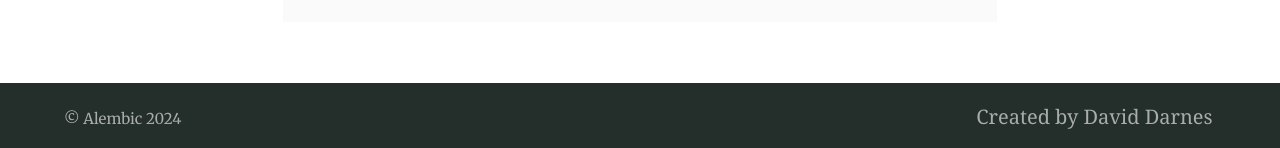
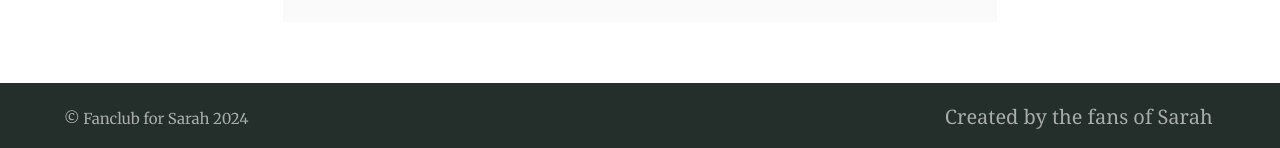
Before and after one commit to Sarah-fan-club/sarah-fan-club.github.io, a Jekyll site: the page built from index.md, in a window 1280 px wide. Shown: the part 1195-1343 px from the top of the page. Built offline with Jekyll 4.4.1, drawn with Linux system fonts in a browser that asks for light colours.

Commit message:
Update _config.yml

```diff
--- a/_config.yml
+++ b/_config.yml
@@ -39,15 +39,11 @@ paginate: 2 # jekyll-paginate > items per page
 paginate_path: blog/page:num # jekyll-paginate > blog page
 jekyll-mentions: https://twitter.com # jekyll-mentions > service used when @replying
 twitter:
-  username: DavidDarnes # jekyll-seo-tag > Owners twitter username
-author: DavidDarnes # jekyll-seo-tag > default author
+  username:  # jekyll-seo-tag > Owners twitter username
+author: All Her Fans # jekyll-seo-tag > default author
 social: # jekyll-seo-tag > social overrides
-  name: David Darnes # jekyll-seo-tag > real name
+  name: Fans # jekyll-seo-tag > real name
   links:  # jekyll-seo-tag > social aliases (sameAs)
-    - https://twitter.com/DavidDarnes
-    - https://www.facebook.com/daviddarnes
-    - https://www.linkedin.com/in/daviddarnes
-    - https://github.com/daviddarnes
 # markdown: CommonMark # Markdown parse settings, CommonMark performs slightly better an others in build time
 # commonmark:
   # options: ["SMART", "FOOTNOTES"]
@@ -93,13 +89,13 @@ defaults:
 # 7. Site settings
 encoding: utf-8 # Make sure the encoding is right
 lang: en-GB # Set the site language
-title: "Alembic" # Site name or title, also used in jekyll-seo-tag
+title: "Fanclub for Sarah" # Site name or title, also used in jekyll-seo-tag
 logo: "/assets/logos/logo.svg" # Site logo, also used in jekyll-seo-tag
-description: "Alembic is a starting point for Jekyll projects. Rather than starting from scratch, this boilerplate is designed to get the ball rolling immediately" # Site description and default description, also used in jekyll-seo-tag
-url: "https://alembic.darn.es" # Site url, also used in jekyll-seo-tag
+description: "We stan Sarah" # Site description and default description, also used in jekyll-seo-tag
+url: "https://sarah-fan-club.github.io" # Site url, also used in jekyll-seo-tag
 baseurl: ""
-repo: "https://github.com/daviddarnes/alembic"
-email: "me@daviddarnes.com"
+repo: "https://github.com/Sarah-fan-club/sarah-fan-club.github.io"
+email:
 # disqus: "alembic-1" # Blog post comments, uncomment the option and set the site ID from your Disqus account
 # date_format: "%-d %B %Y" # Blog post date formatting using placeholder formatting
 # google_analytics: ""
@@ -135,15 +131,15 @@ navigation_header:
   url: https://github.com/daviddarnes/alembic
 
 navigation_footer:
-- title: Created by David Darnes
-  url: https://darn.es
+- title: Created by the fans of Sarah
+  # url: https://darn.es
 
-social_links: # Appears in sidebar. Set the urls then uncomment and comment out as desired
-  Twitter: https://twitter.com/DavidDarnes
-  LinkedIn: https://www.linkedin.com/in/daviddarnes
-  GitHub: https://github.com/daviddarnes
-  link: https://darn.es
-  RSS: /feed.xml
+# social_links: # Appears in sidebar. Set the urls then uncomment and comment out as desired
+#   Twitter: https://twitter.com/DavidDarnes
+#   LinkedIn: https://www.linkedin.com/in/daviddarnes
+#   GitHub: https://github.com/daviddarnes
+#   link: https://darn.es
+#   RSS: /feed.xml
 
 sharing_links: # Appear at the bottom of single blog posts, add as desired. The value can be 'true' or the desired button colour
   Twitter: "#0d94e7"
```
